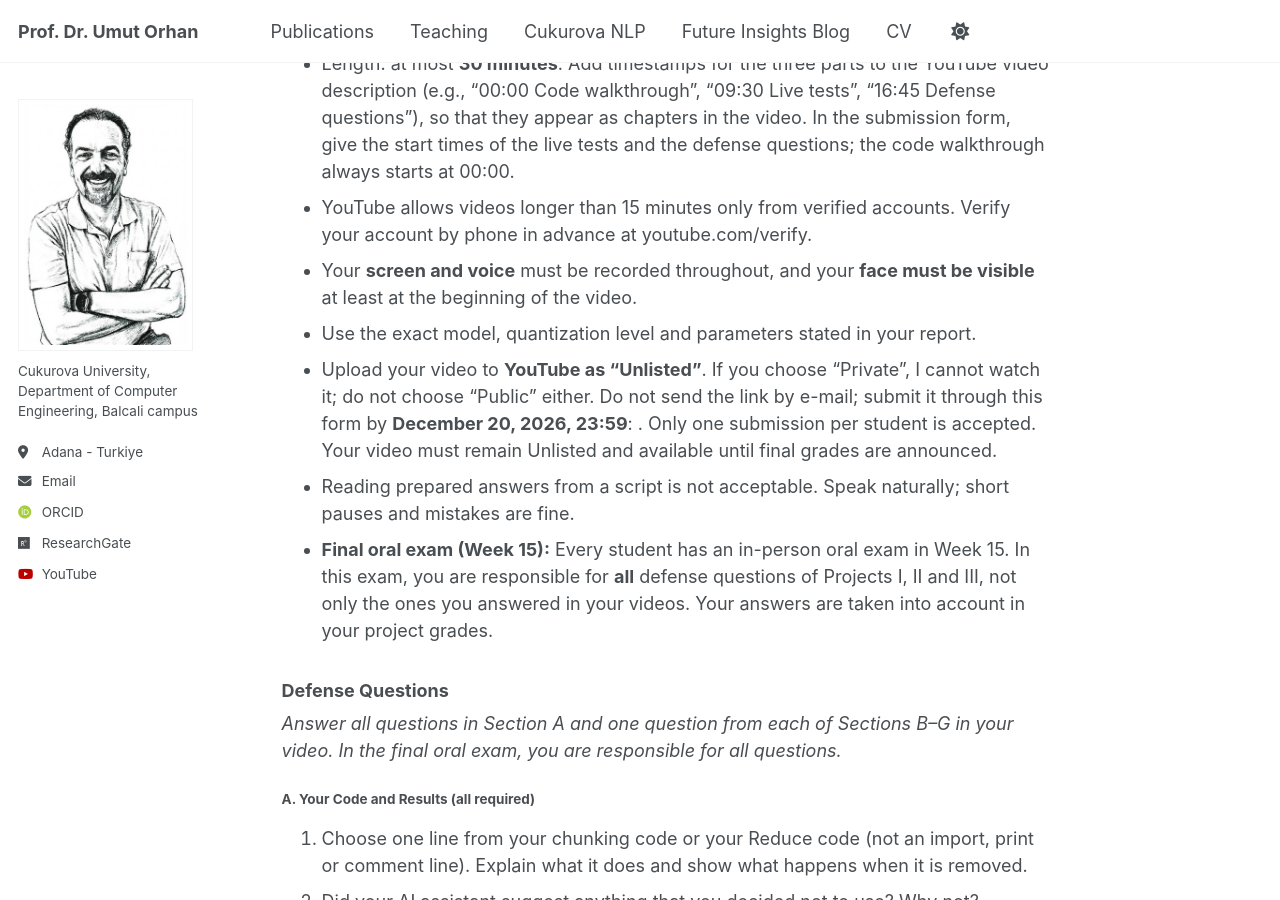
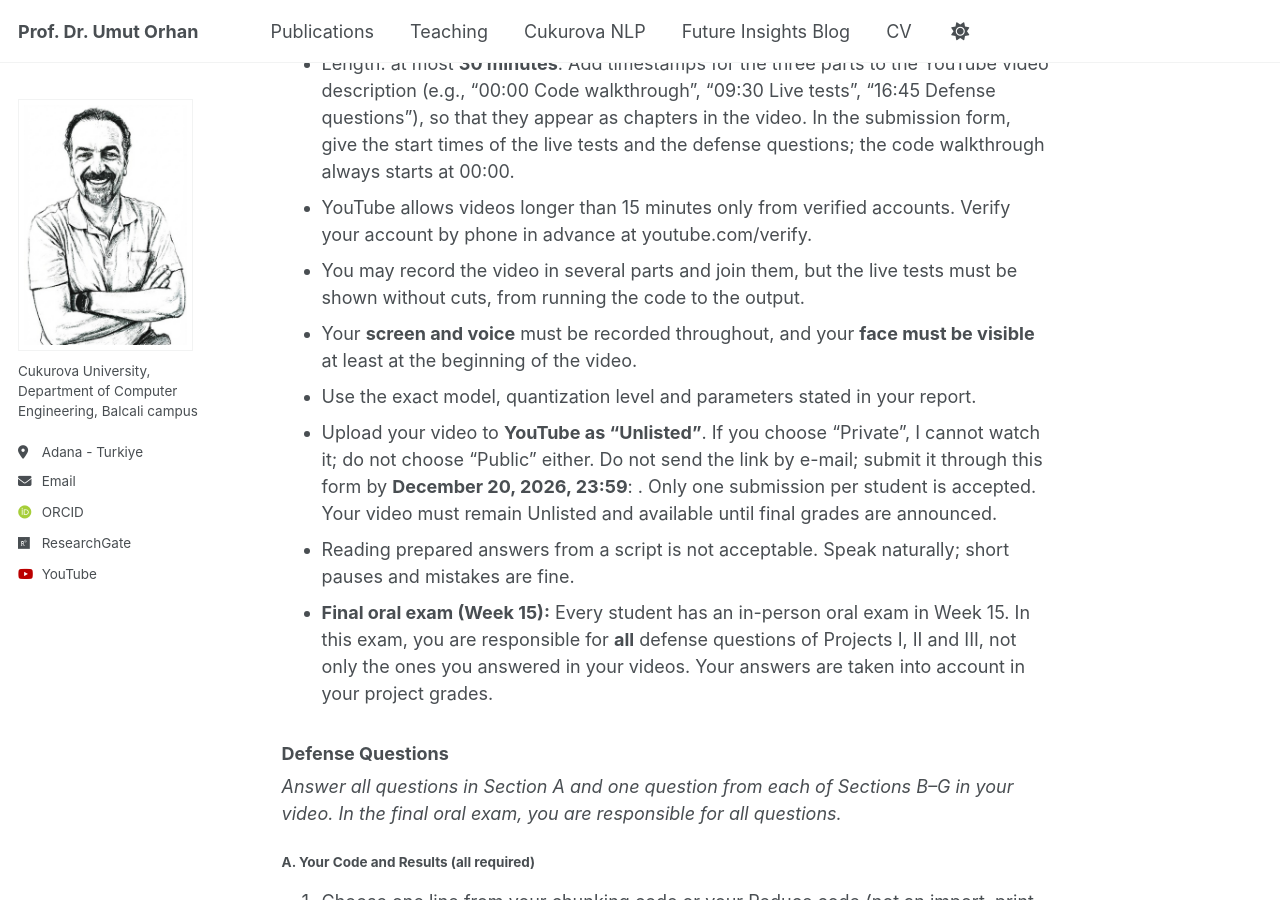
Before and after one commit to uorhan/uorhan.github.io, a Jekyll site: the page built from files/NLP-Project-3.md, in a window 1280 px wide and 900 px high, scrolled down 2493 px. Built offline with Jekyll 4.4.1, drawn with Linux system fonts in a browser that asks for light colours; some web fonts are replaced.

Commit message:
Revise video submission rules and instructions
Updated video submission rules for clarity and added specific instructions regarding recording and submission.

```diff
--- a/files/NLP-Project-3.md
+++ b/files/NLP-Project-3.md
@@ -53,7 +53,7 @@ Like Project I, Project III is presented by video. You are required to record a
 
 * Length: at most **30 minutes**. Add timestamps for the three parts to the YouTube video description (e.g., "00:00 Code walkthrough", "09:30 Live tests", "16:45 Defense questions"), so that they appear as chapters in the video. In the submission form, give the start times of the live tests and the defense questions; the code walkthrough always starts at 00:00.
 * YouTube allows videos longer than 15 minutes only from verified accounts. Verify your account by phone in advance at youtube.com/verify.
-<!-- TODO: video editing rule — same option as Project I -->
+* You may record the video in several parts and join them, but the live tests must be shown without cuts, from running the code to the output.
 * Your **screen and voice** must be recorded throughout, and your **face must be visible** at least at the beginning of the video.
 * Use the exact model, quantization level and parameters stated in your report.
 * Upload your video to **YouTube as "Unlisted"**. If you choose "Private", I cannot watch it; do not choose "Public" either. Do not send the link by e-mail; submit it through this form by **December 20, 2026, 23:59**: <!-- TODO: form link -->. Only one submission per student is accepted. Your video must remain Unlisted and available until final grades are announced.
```
